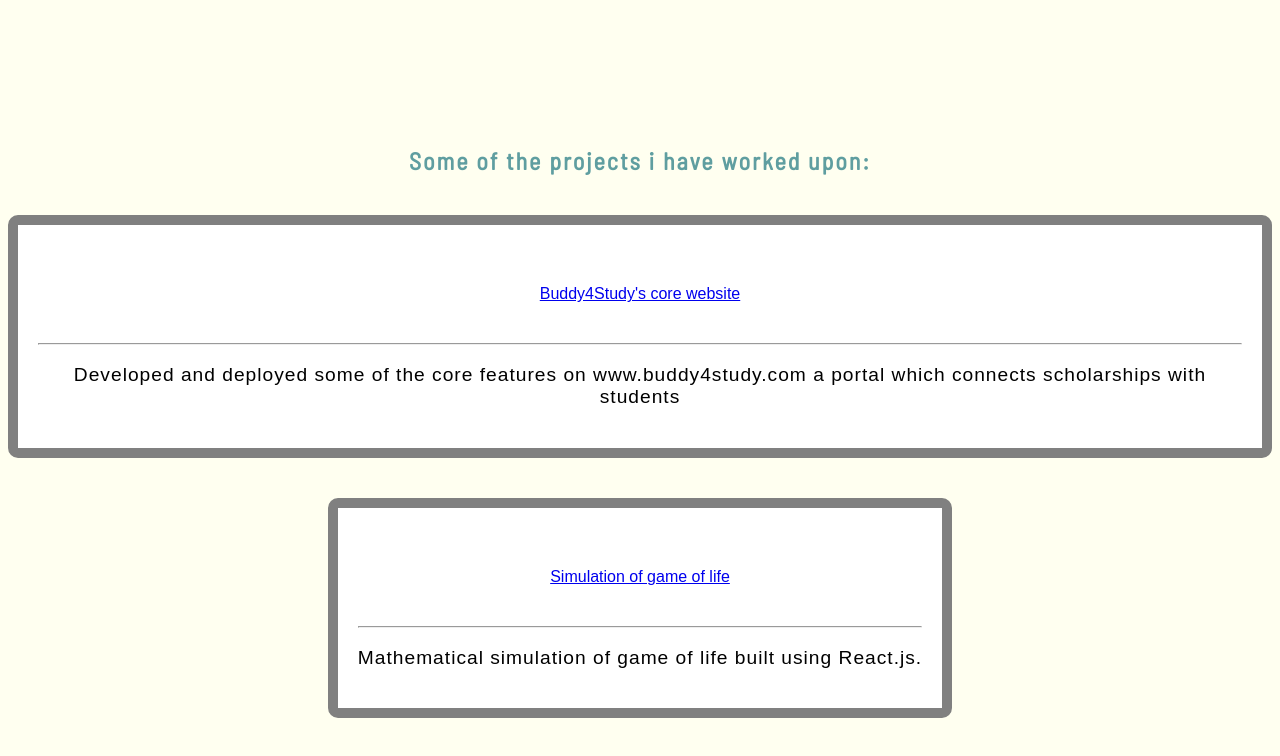
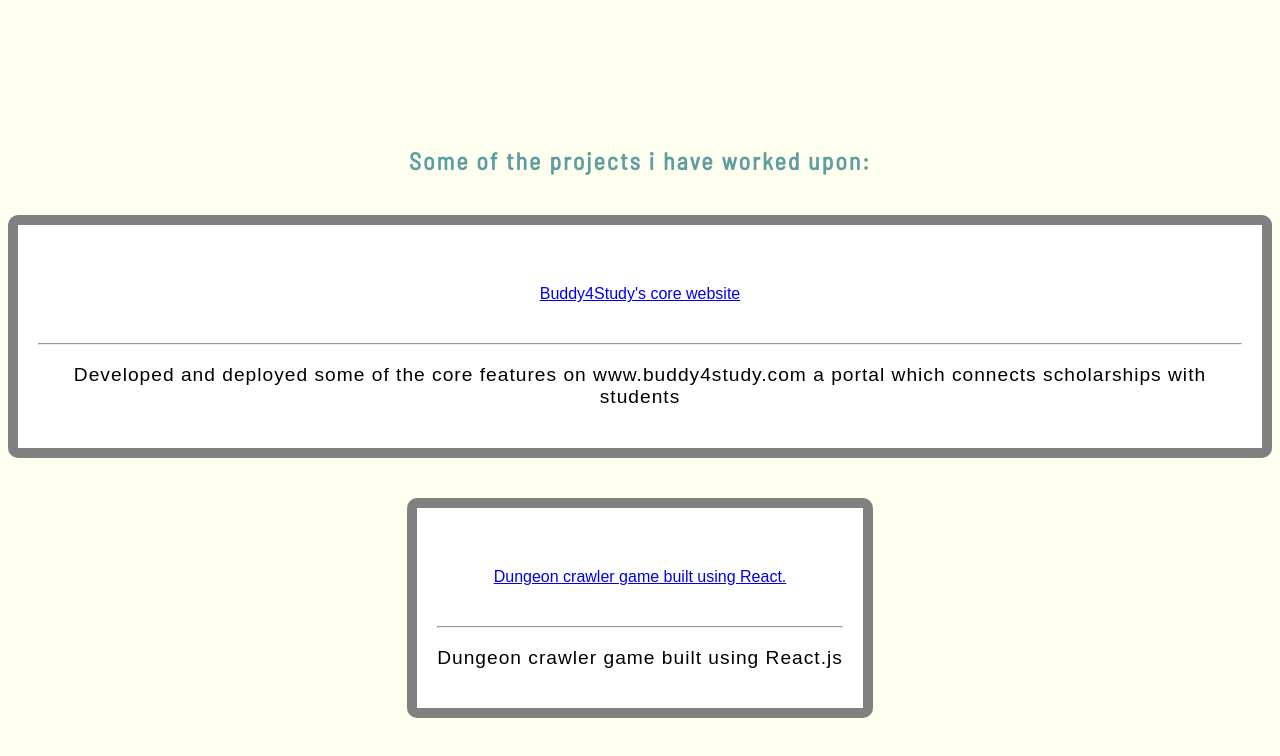
Before and after one commit to abhinav-m/personal-portfolio, a React app: page /portfolio in a window 1280 px wide. Shown: the top 756 px of the page. Built offline with nearby package versions, Linux system fonts and the light colour scheme; a web font is replaced by a local one.

Commit message:
Added dungeon crawler game in list of projects

```diff
--- a/src/components/Portfolio/index.js
+++ b/src/components/Portfolio/index.js
@@ -9,6 +9,11 @@
     projectLink: 'https://www.buddy4study.com',
     dataDescription:
       'Developed and deployed some of the core features on www.buddy4study.com  a portal which connects scholarships with students'
+  },
+  {
+    projectName: 'Dungeon crawler game built using React.',
+    projectLink: 'https://react-dungeon-master.herokuapp.com/',
+    dataDescription: 'Dungeon crawler game built using React.js'
   },
   {
     projectName: 'Simulation of game of life',
@@ -59,6 +64,14 @@
   }
 ];
 
+var a = 1;
+function b() {
+  //Hoisted
+  function a() {}
+  a = 10;
+  return;
+}
+
 const PortfolioList = props => (
   <div className="portfolio-grid-container">
     <h2>Some of the projects i have worked upon:</h2>
```
